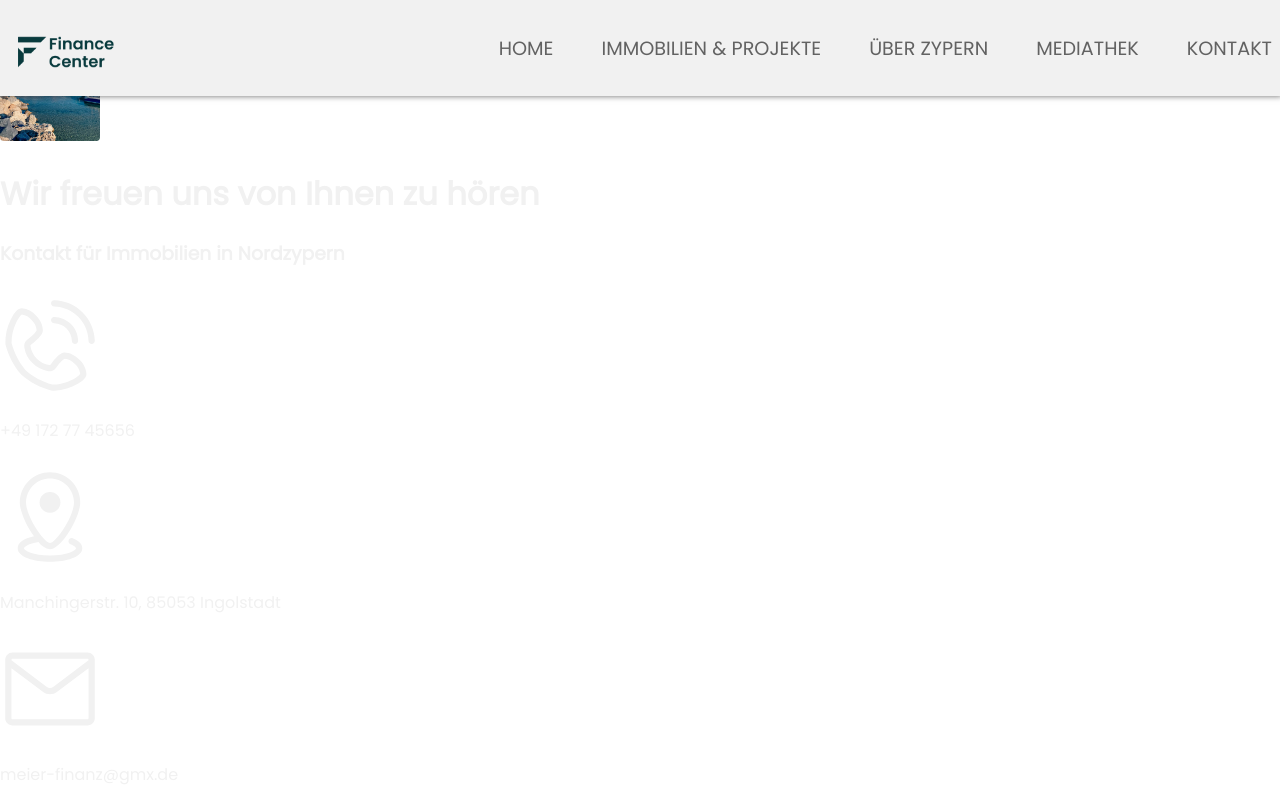
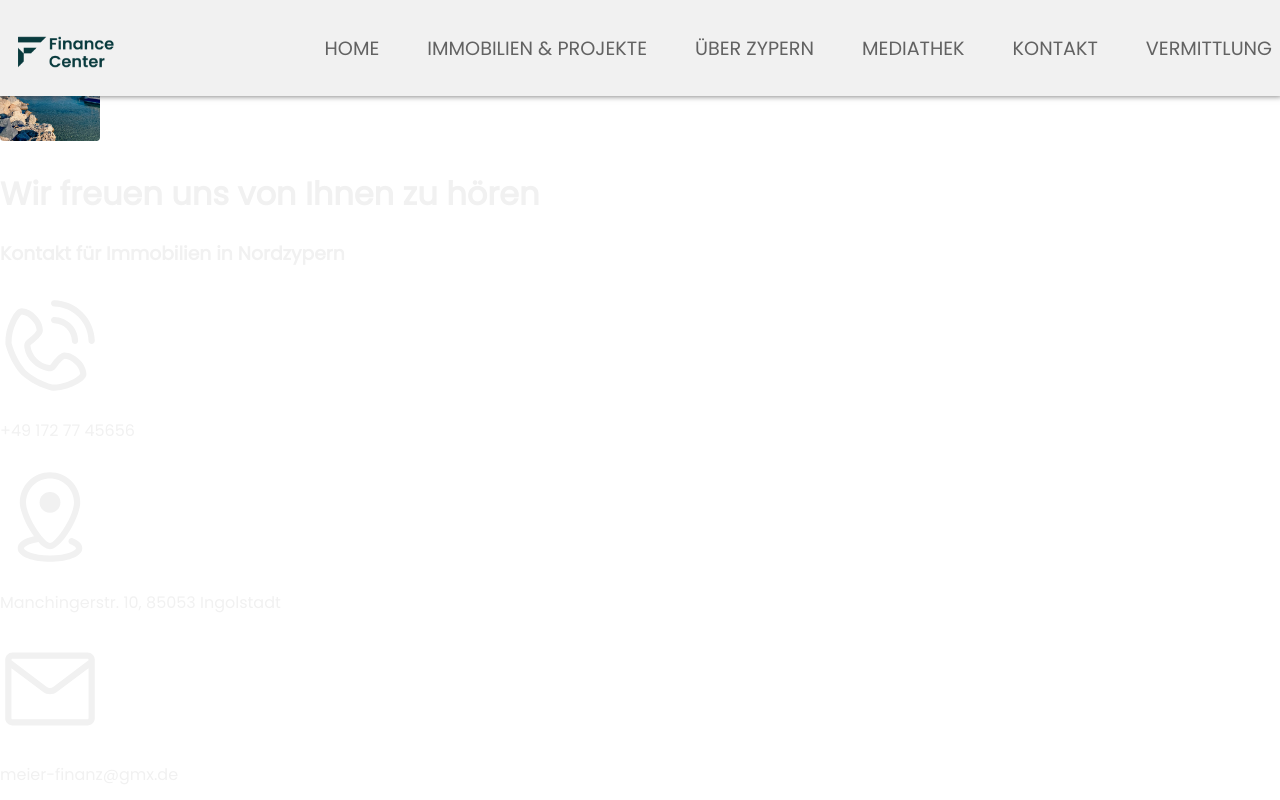
Before and after one commit to thisbeilithyor/financecm, a React (Create React App) app in the folder frontend/: page /kontakt in a window 1280 px wide. Shown: the top 800 px of the page. Built offline with nearby package versions, Linux system fonts and the light colour scheme.

Commit message:
added Vermittlung

```diff
--- a/frontend/src/App.js
+++ b/frontend/src/App.js
@@ -13,6 +13,7 @@ import ImmoElement from "./nonadmin/immobilien/specific_item/ImmoElement.js";
 import Kontakt from "./nonadmin/kontakt/Kontakt.js";
 import Impressum from "./nonadmin/impressum/Impressum.js";
 import UeberZypern from "./nonadmin/ueberzypern/UeberZypern.js";
+import Vermittlung from "./nonadmin/vermittlung/Vermittlung.js";
 
 import useWebsiteVisitTracker from "./util/useWebsiteVisitTracker.js";
 import Datenschutzerklarung from "./nonadmin/datenschutzerklarung/Datenschutzerklarung.js";
@@ -31,6 +32,7 @@ function App() {
         <Route path="/uberzypern" element={<UeberZypern />}></Route>
         <Route path="/datenschutzerklarung" element={<Datenschutzerklarung />}></Route>
         <Route path="/checklist" element={<Checklist />}></Route>
+        <Route path="/vermittlung" element={<Vermittlung />}></Route>
         <Route element={<ProtectedRoutes/>}>
           <Route element={<AdminNavBar />}>
             <Route path="admin/panel" element={<AdminPanel />}></Route>
--- a/frontend/src/admin/AdminPanel.js
+++ b/frontend/src/admin/AdminPanel.js
@@ -39,7 +39,6 @@ const AdminPanel = () => {
                 }
             })
             const res = await result.json();
-            console.log(res);
             setChecklistEntrys(res);
         }
         reqChecklistEntrys();
--- a/frontend/src/nonadmin/components/Navbar.js
+++ b/frontend/src/nonadmin/components/Navbar.js
@@ -24,6 +24,9 @@ const Navbar = () => {
                     <li>
                         <Link className="linkEl" to="/kontakt">KONTAKT</Link>
                     </li>
+                    <li>
+                        <Link className="linkEl" to="/vermittlung">VERMITTLUNG</Link>
+                    </li>
                     </ul>
                 </nav>
             </div>
--- /dev/null
+++ b/frontend/src/nonadmin/vermittlung/Vermittlung.js
@@ -0,0 +1,11 @@
+import Navbar from "../components/Navbar.js";
+
+const Vermittlung = () => {
+    return (
+        <>
+            <Navbar />
+        </>
+    )
+}
+
+export default Vermittlung;
```
